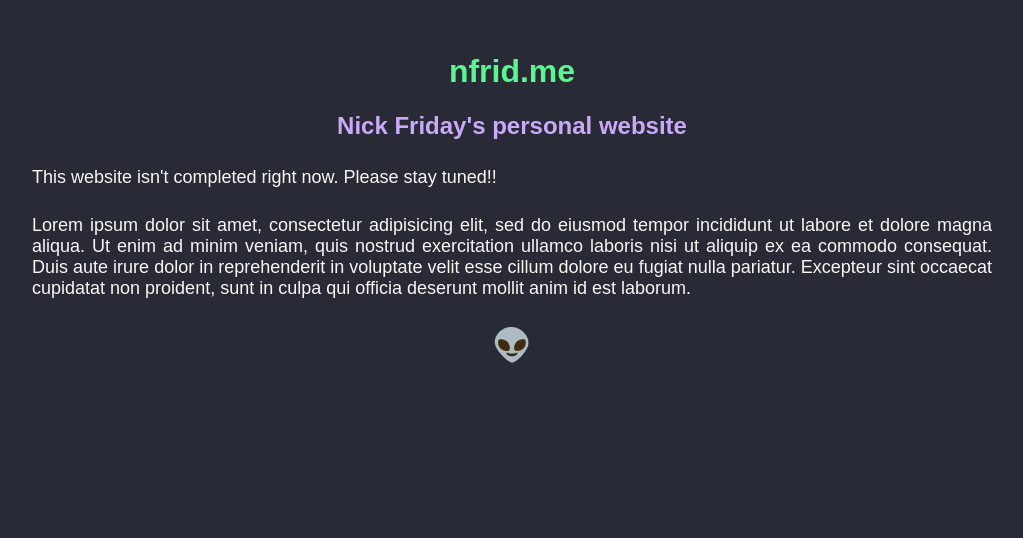
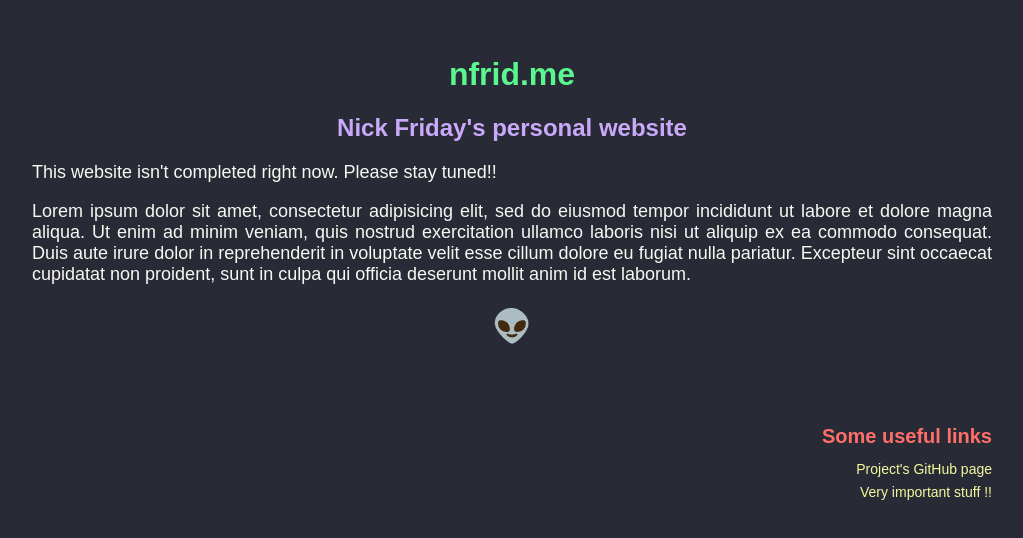
Before and after one commit to NFrid/nfrid.me-gatsby, a React app: page / in a window 1280 px wide. Shown: the top 538 px of the page, without its empty margins (128-1151 px from the left). Built offline with nearby package versions, Linux system fonts and the light colour scheme.

Commit message:
[feat+ref@app] links +better styled

```diff
--- a/package.json
+++ b/package.json
@@ -26,6 +26,7 @@
     "@babel/preset-react": "^7.12.13",
     "@babel/preset-typescript": "^7.12.13",
     "@babel/runtime": "^7.12.13",
+    "@types/styled-components": "^5.1.7",
     "@types/webpack": "^4.41.26",
     "@types/webpack-dev-server": "^3.11.1",
     "babel-loader": "^8.2.2",
--- a/src/App.tsx
+++ b/src/App.tsx
@@ -1,10 +1,15 @@
-import styled from "@emotion/styled";
+import styled from "styled-components";
 import d from "./styles/draculaColors";
 
-const Box = styled.div`
+const Body = styled.div`
   background: ${d.bg};
   height: 100vh;
   padding: 2em;
+`;
+
+const Box = styled.div`
+  margin: 1.5em 10vw;
+  text-align: justify;
 `;
 
 const Title = styled.h1`
@@ -18,13 +23,35 @@ const Subtitle = styled.h2`
 `;
 
 const Paragraph = styled.p`
-  text-align: justify;
   font-size: 18px;
   color: ${d.fg};
-  margin: 1.5em 10vw;
+`;
+
+const RefBox = styled(Box)`
+  margin: 5em 0;
+  & * {
+    display: block;
+    text-align: right;
+  }
+`;
+
+const RefTitle = styled(Title)`
+  color: ${d.redish};
+  font-size: 20px;
+`;
+
+const Ref = styled.a.attrs({
+  target: "_blank",
+})`
+  text-decoration: none;
+  color: ${d.yellowish};
+  margin-bottom: 0.5em;
+  font-size: 14px;
+  target: _blank;
 `;
 
 const App = () => (
+  <Body>
     <Box>
       <Title>nfrid.me</Title>
       <Subtitle>Nick Friday's personal website</Subtitle>
@@ -36,12 +63,20 @@ const App = () => (
         tempor incididunt ut labore et dolore magna aliqua. Ut enim ad minim
         veniam, quis nostrud exercitation ullamco laboris nisi ut aliquip ex ea
         commodo consequat. Duis aute irure dolor in reprehenderit in voluptate
-      velit esse cillum dolore eu fugiat nulla pariatur. Excepteur sint occaecat
-      cupidatat non proident, sunt in culpa qui officia deserunt mollit anim id
-      est laborum.
+        velit esse cillum dolore eu fugiat nulla pariatur. Excepteur sint
+        occaecat cupidatat non proident, sunt in culpa qui officia deserunt
+        mollit anim id est laborum.
       </Paragraph>
       <Title>👽️</Title>
+      <RefBox>
+        <RefTitle>Some useful links</RefTitle>
+        <Ref href="https://github.com/NFrid/nfrid.me">
+          Project's GitHub page
+        </Ref>
+        <Ref href="https://bit.ly/2JqTOBQ">Very important stuff !!</Ref>
+      </RefBox>
     </Box>
+  </Body>
 );
 
 export default App;
```
Also changed, not shown: 1 other file (tests, documents, lock files or other folders). Lines whose indentation alone changed are shown as unchanged.
